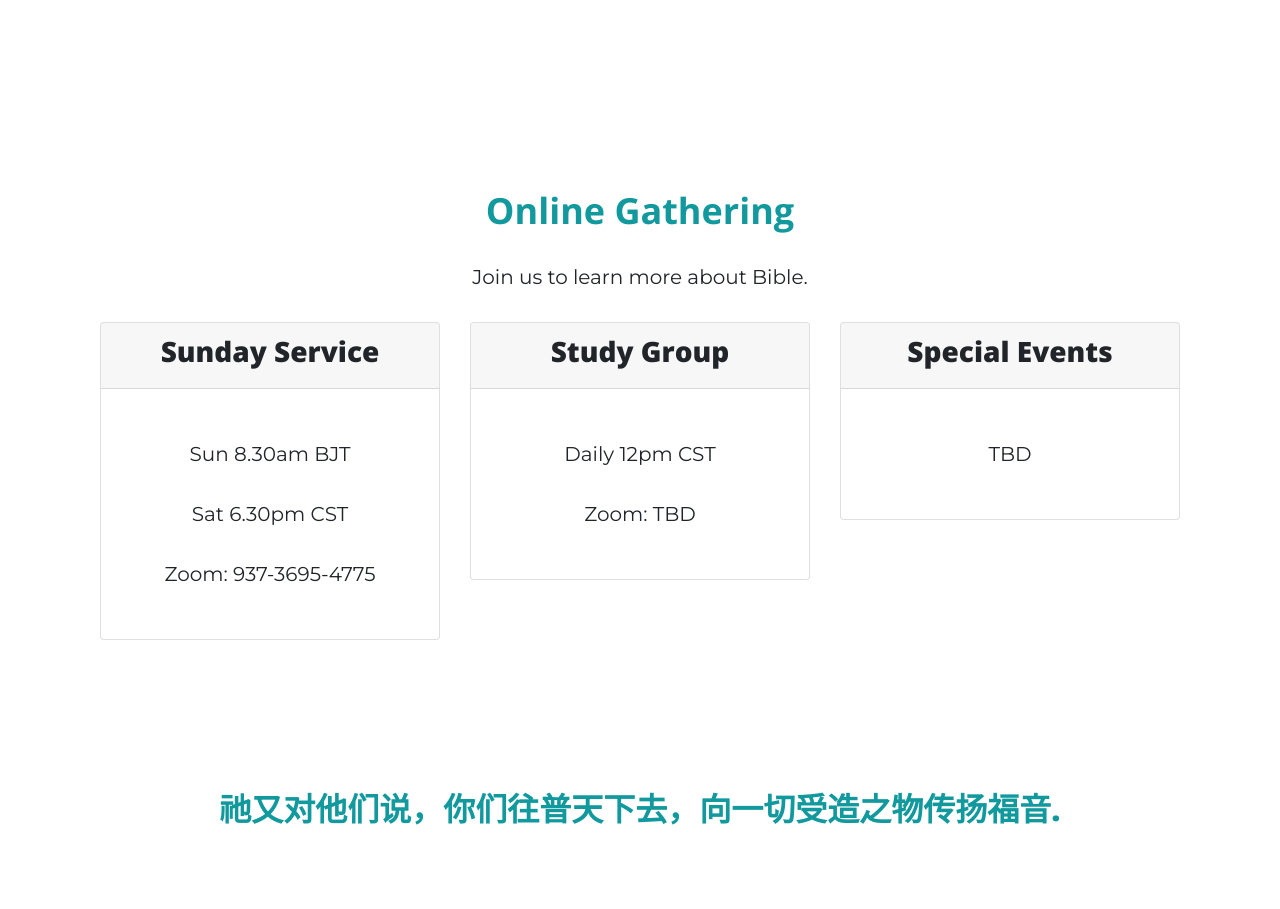
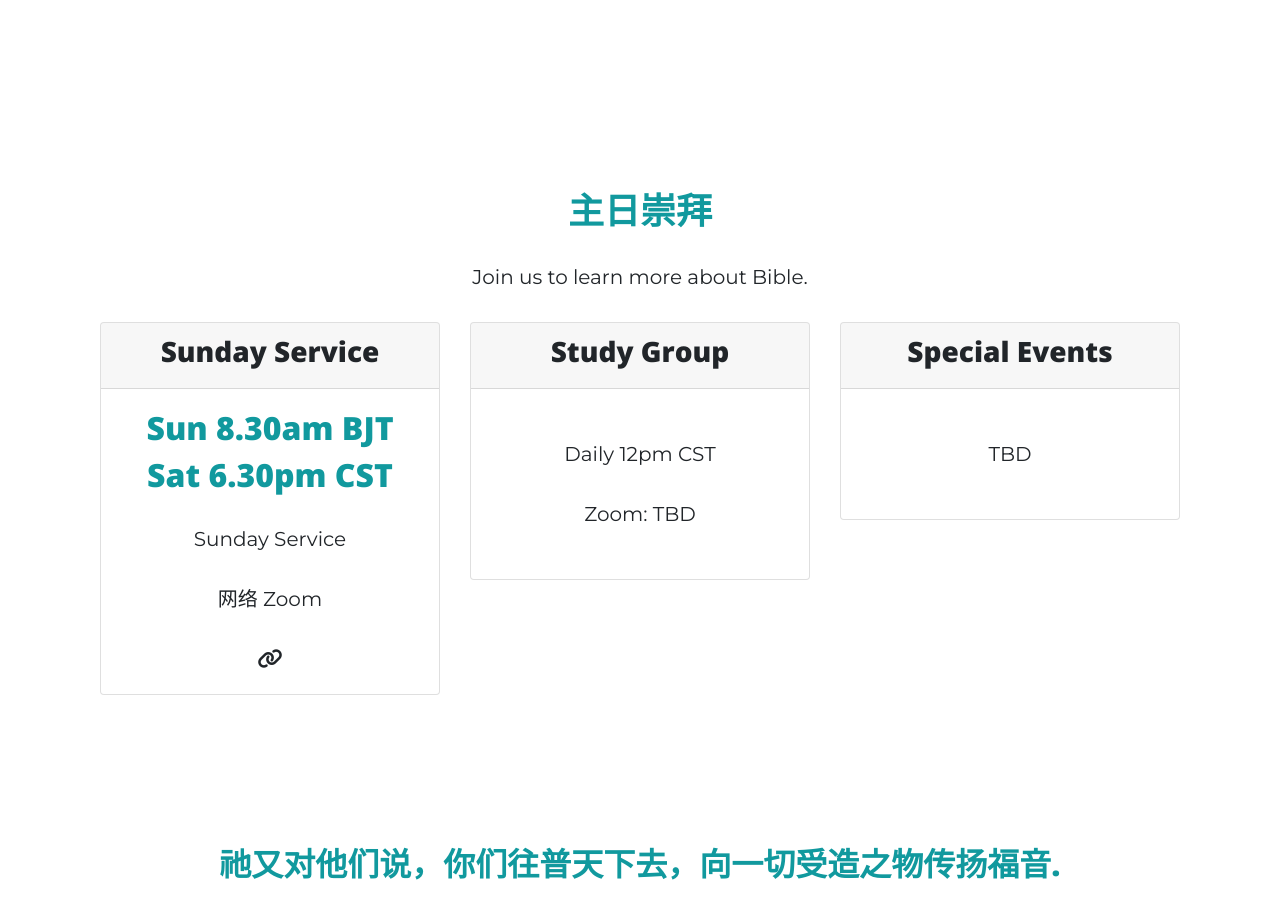
Before and after one commit to aquangela/BeyondOnline, a Flask app: page / in a window 1280 px wide. Shown: the part 881-1790 px from the top of the page. Run offline with Flask 2, Linux system fonts and the light colour scheme; some libraries are stand-ins or nearby versions.

Commit message:
edit streaming

```diff
--- a/templates/display.html
+++ b/templates/display.html
@@ -46,7 +46,7 @@
 <!--info-->
 
   <section class="colored-section" id="info">
-    <h2 class='section-heading'>Online Gathering</h2>
+    <h2 class='section-heading'>主日崇拜</h2>
     <p>Join us to learn more about Bible.</p>
     <div class="row">
       <div class="info-column col-lg-4 col-md-6">
@@ -55,10 +55,11 @@
             <h3>Sunday Service</h3>
           </div>
           <div class="card-body">
-<!--            <h2 class="price-text">Free</h2>-->
-            <p>Sun 8.30am BJT</p>
-            <p>Sat 6.30pm CST</p>
-            <p>Zoom: 937-3695-4775</p>
+            <h2 class="info-text">Sun 8.30am BJT</h2>
+              <h2 class="info-text">Sat 6.30pm CST</h2>
+            <p>Sunday Service</p>
+            <p>网络 Zoom</p>
+            <a href="https://twitter.com/home"><i class="fas fa-link"></i></a>
 <!--            <button type="button" class="btn btn-lg btn-block btn-outline-dark">Sign Up</button>-->
             </div>
           </div>
```
